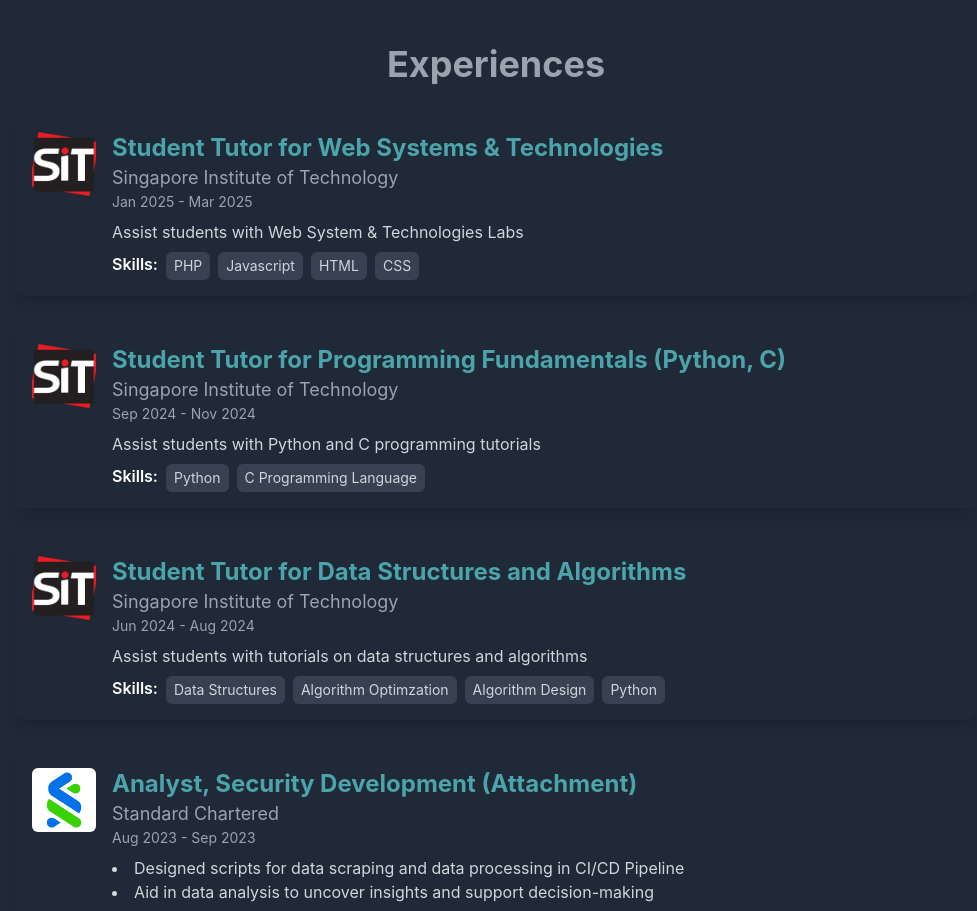
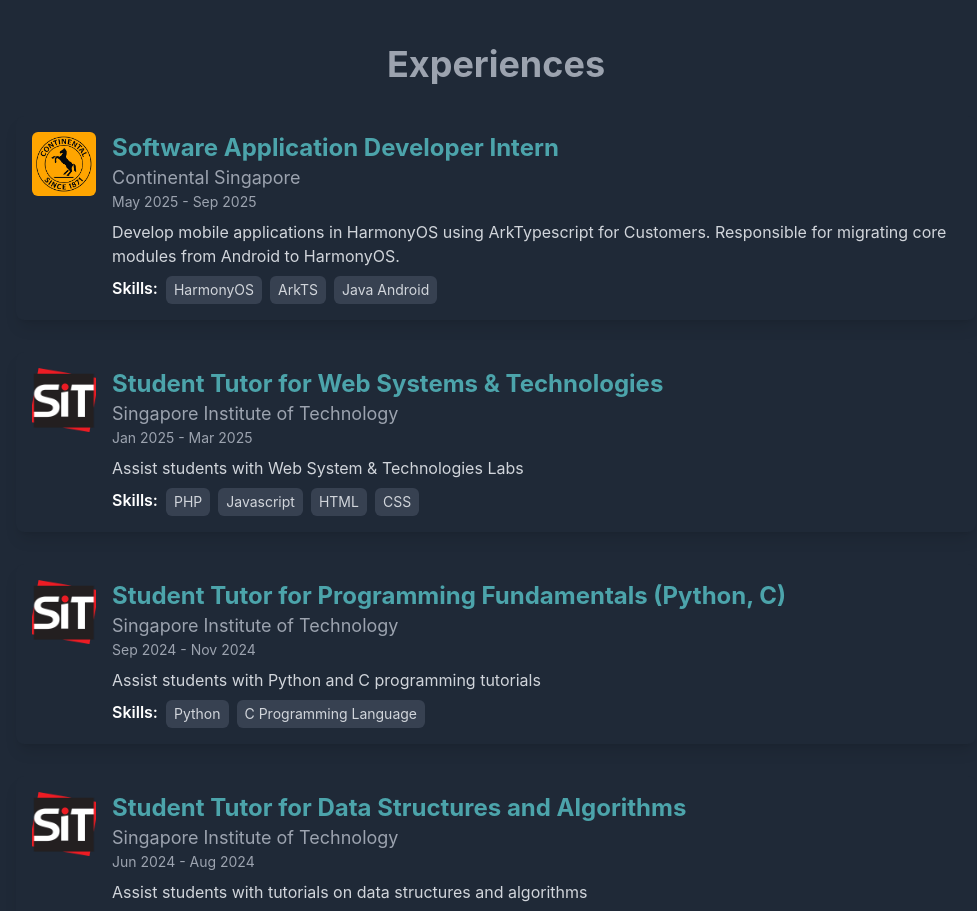
Before and after one commit to nickphoon/nickphoon.github.io, a React (Create React App) app: page / in a window 1280 px wide. Shown: the part 900-1811 px from the top of the page, without its empty margins (144-1121 px from the left). Built offline with nearby package versions, Linux system fonts and the light colour scheme.

Commit message:
update Continental Job Description

```diff
--- a/src/App.js
+++ b/src/App.js
@@ -5,7 +5,7 @@ import ProjectCard from './components/project';
 import AOS from 'aos';
 import 'aos/dist/aos.css'; // Import AOS styles
 import ScrollToTop from './components/scrollToTop';
-
+import CONTI from './assets/icons/CONTI.png';
 import SIT from './assets/icons/SIT.png';
 import SCB from './assets/icons/SCB.png';
 import SAF from './assets/icons/SAF.png';
@@ -61,6 +61,14 @@ function App() {
   };
   // Job Experience
   const jobExperiences = [
+    {
+      companyImage: CONTI,
+      companyName: 'Continental Singapore',
+      jobTitle: 'Software Application Developer Intern',
+      date: 'May 2025 - Sep 2025',
+      description: 'Develop mobile applications in HarmonyOS using ArkTypescript for Customers. Responsible for migrating core modules from Android to HarmonyOS.',
+      skills: ['HarmonyOS', 'ArkTS', 'Java Android'],
+    },
     {
       companyImage: SIT,
       companyName: 'Singapore Institute of Technology',
```
Also changed, not shown: src/assets/icons/CONTI.png (added), 1 other file (tests, documents, lock files or other folders).
